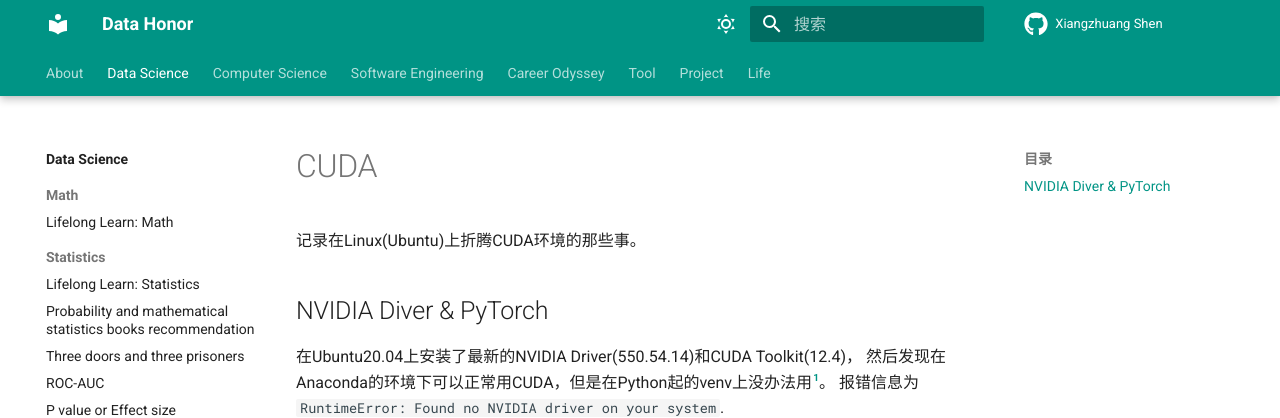
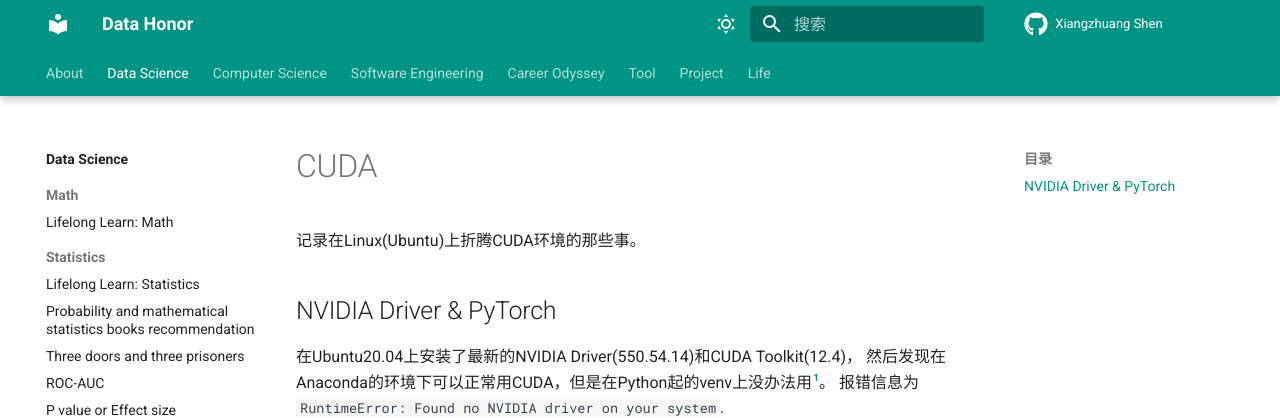
Before and after one commit to shenxiangzhuang/shenxiangzhuang.github.io, an MkDocs documentation site: the page built from docs/datascience/dl/cuda.md, in a window 1280 px wide and 1195 px high. Shown: the top 418 px of the window. Built offline with MkDocs 1.6.1 and Material for MkDocs 9.7.7, drawn with Linux system fonts in a browser that asks for light colours; comment, search, counter and statistics services are not loaded.

Commit message:
fix typo (#123)

```diff
--- a/docs/datascience/dl/cuda.md
+++ b/docs/datascience/dl/cuda.md
@@ -2,7 +2,7 @@
 
 记录在Linux(Ubuntu)上折腾CUDA环境的那些事。
 
-## NVIDIA Diver & PyTorch
+## NVIDIA Driver & PyTorch
 
 在Ubuntu20.04上安装了最新的NVIDIA Driver(550.54.14)和CUDA Toolkit(12.4)，
 然后发现在Anaconda的环境下可以正常用CUDA，但是在Python起的venv上没办法用[^1]。
```
